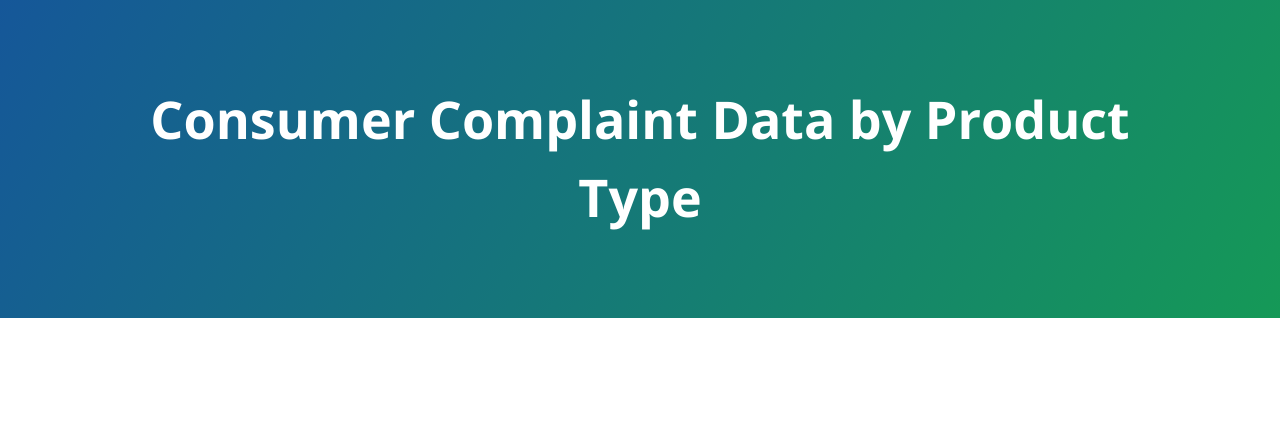
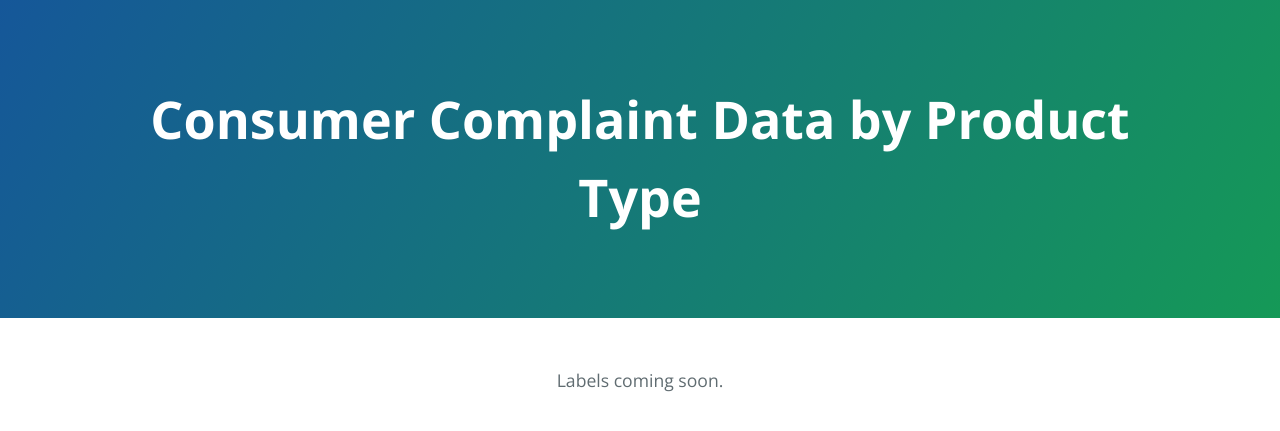
Before and after one commit to cfpb/data-viz-workshop, a Jekyll site: the page demo/demo-complete.html, which Jekyll copies as it is, in a window 1280 px wide. Shown: the top 431 px of the page. Built offline with Jekyll 4.4.1, drawn with Linux system fonts in a browser that asks for light colours; Markdown is read by kramdown in place of the engine named in the settings.

Commit message:
rename demo for api exercise, add label note to chart

```diff
--- a/_includes/page-header.html
+++ b/_includes/page-header.html
@@ -2,6 +2,6 @@
   <h1 class="project-name">{{ site.title }}</h1>
   <h2 class="project-tagline">{{ site.tagline }}</h2>
   <a href="https://github.com/cfpb/data-viz-workshop" class="btn">View on GitHub</a>
-  <a href="{{ site.baseurl }}/demo/demo-ajax.html" class="btn">Ajax Demo</a>
+  <a href="{{ site.baseurl }}/demo/demo-api.html" class="btn">API Demo</a>
   <a href="{{ site.baseurl }}/demo/demo-complete.html" class="btn">Chart Demo</a>
 </section>
--- a/demo/demo-ajax.html
+++ b/demo/demo-api.html
@@ -21,12 +21,13 @@
   </head>
   <body>
     <section class="page-header">
-      <h1 class="project-name">Consumer Complaint Data</h1>
+      <h1 class="project-name">Consumer Complaint Narratives Data</h1>
     </section>
 
     <section class="main-content">
 
     <div id="data"></div>
+
 
     </section>
 
--- a/demo/demo-complete.html
+++ b/demo/demo-complete.html
@@ -14,6 +14,10 @@
         display: table;
         width: auto;
         margin: 0 auto;
+      }
+
+      p {
+        text-align: center;
       }
 
       .bar {
@@ -34,6 +38,7 @@
 
     <div id="data"></div>
 
+    <p>Labels coming soon.</p>
     </section>
 
 
```
